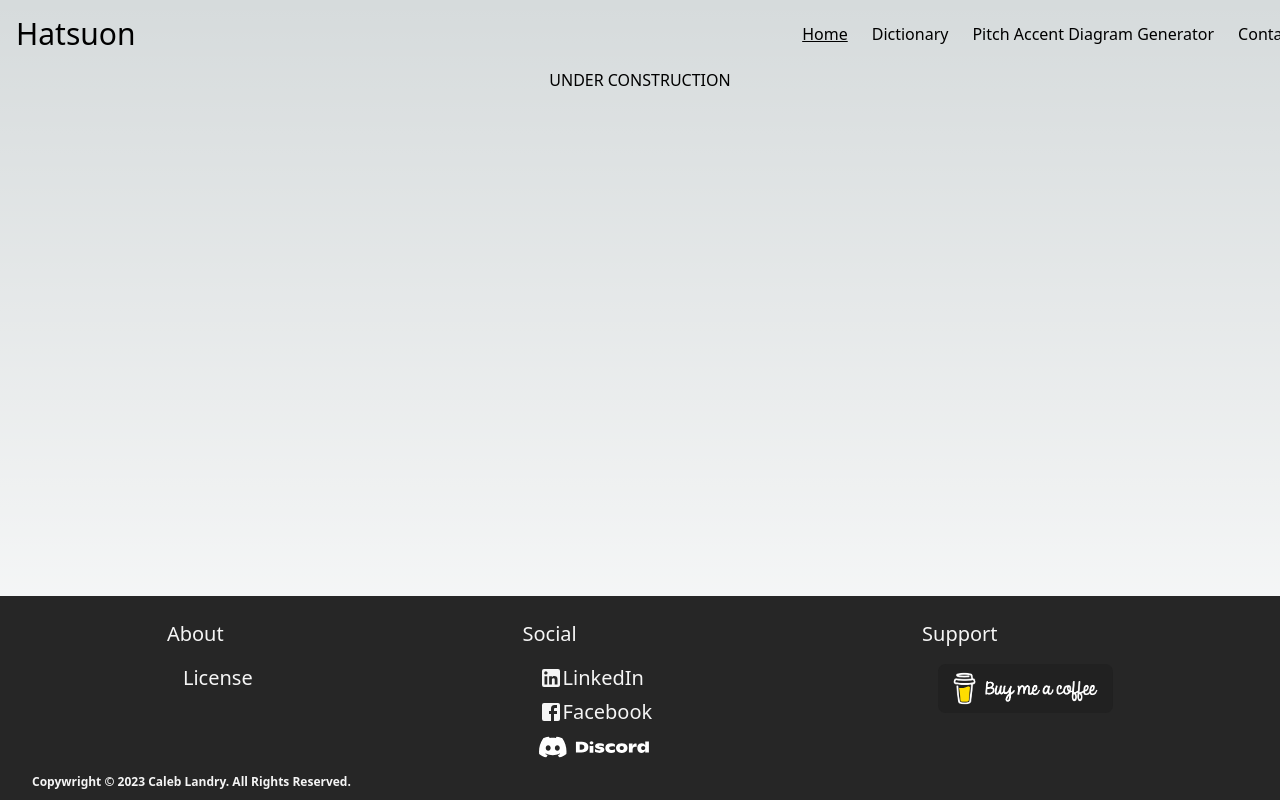
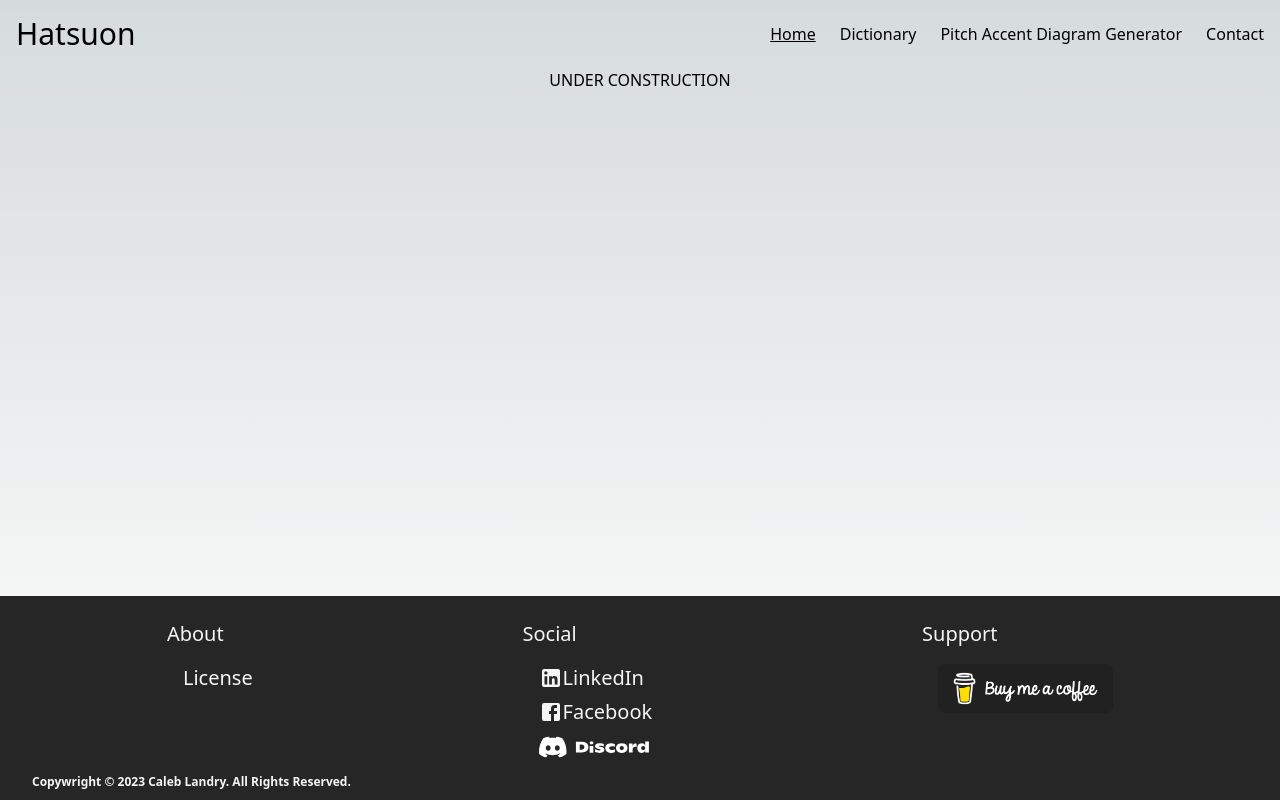
Before and after one commit to Caleblan/hatsuon_dictionary, a Next.js app: page / in a window 1280 px wide. Built offline with nearby package versions, Linux system fonts and the light colour scheme.

Commit message:
Fixed header link going overflowing on right

```diff
--- a/components/Header/Header.tsx
+++ b/components/Header/Header.tsx
@@ -10,7 +10,7 @@ import links from "../../links.json"
 
 // Used for styling
 const styling: any[string] = {
-    "header": "w-full mx-4 py-4",
+    "header": "w-full p-4",
     "nav": "w-full flex items-center",
     "websiteIcon": "w-1/2 flex text-3xl",
     "headerPageLinks": "w-1/2 flex justify-end gap-x-6 space-around",
```
